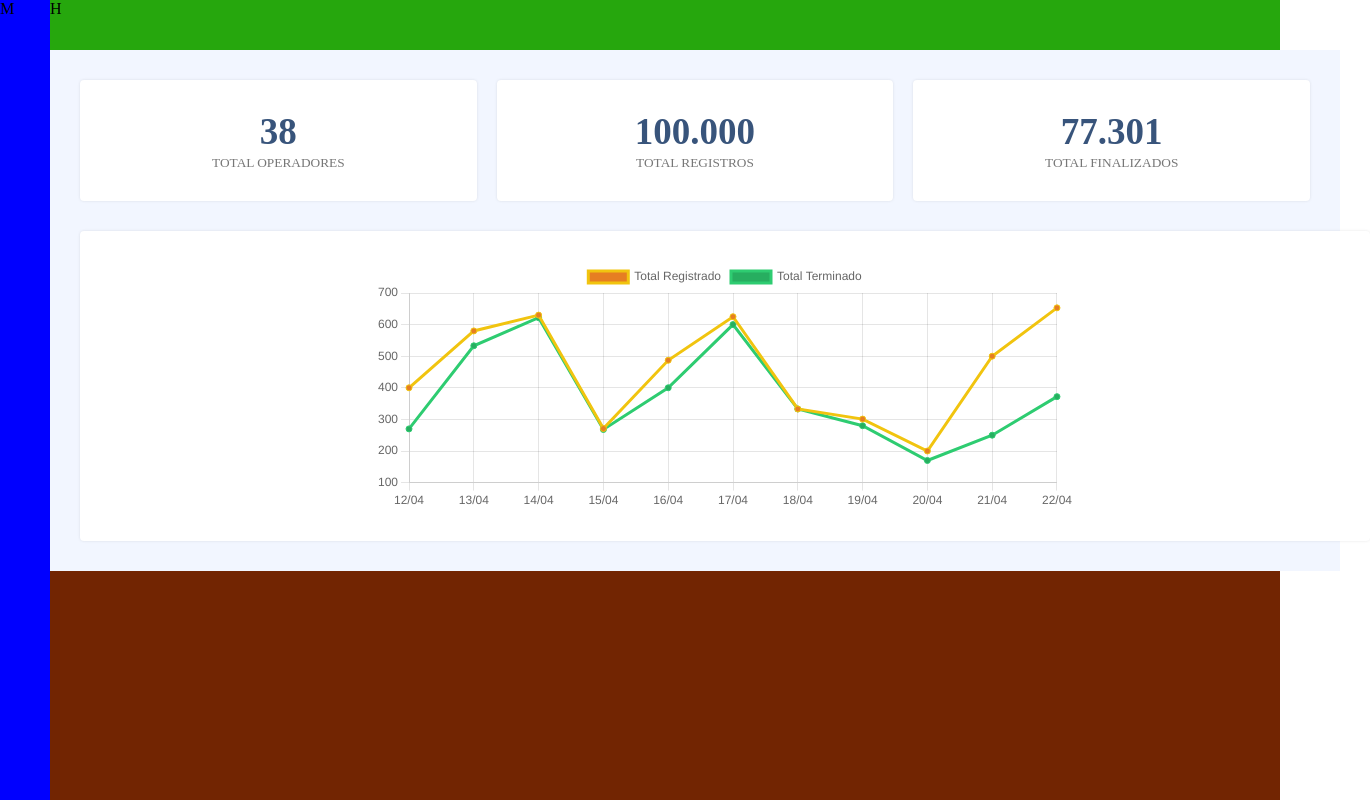
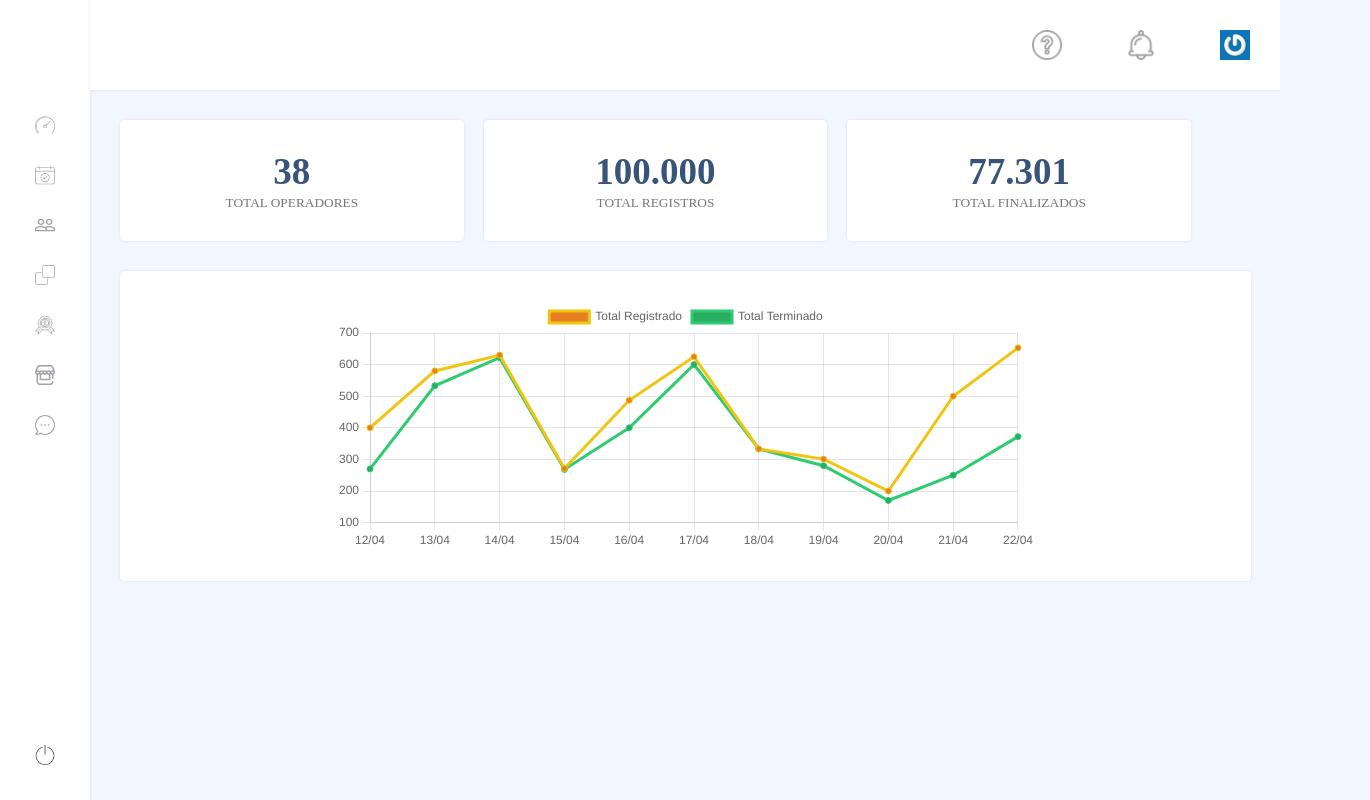
Before and after one commit to Victorfer18/painel-gdc, a plain HTML site: page dash.html in a window 1280 px wide. Shown: the whole page, 1370 px wide, since content can reach past the window. Drawn offline with nearby package versions, Linux system fonts and the light colour scheme.

Commit message:
Atualizando novo projeto

```diff
--- a/assets/css/dash.css
+++ b/assets/css/dash.css
@@ -9,35 +9,69 @@ body{
 	padding: 0;
 	margin: 0;
 	border: 0;
+	background-color: #f2f6ff;
 }
 
 .painel{
 	display: grid;
 	grid-template-areas: "menu header" "menu conteudo";
-	grid-template-columns: 50px 1fr;
-	grid-template-rows: 50px 1fr;
+	grid-template-columns: 90px 1fr;
+	grid-template-rows: 90px 1fr;
 	width: 100%;
 	min-height: 100vh;
 
 }
 
 .painel__menu{
-	background-color: blue;
+	background-color: #fff;
+	display: grid;
+	grid-template-rows: 50px 1fr 50px;
 	grid-area: menu;
+	grid-gap: 30px;
+	padding: 20px;
+	box-shadow: 0 0 3px rgba(0, 0, 0, .1);
+}
+
+.painel__menu img{
+	display: block;
+	width: 50px;
+	height: 50px;
+	padding: 15px;
+	box-sizing: border-box;
+	cursor: pointer;
+
+}
+
+.painel__menu img:hover{
+	background-color: #f2e8f0;
+	border-radius: 15px;
 }
 
 .painel__header{
-	background-color: rgb(38, 167, 13);
+	box-shadow: 0 0 3px rgba(0, 0, 0, .1);
+	background-color:#fff;
 	grid-area: header;
+	text-align: right;
+
 }
+
+.painel__header img{
+	display: inline-block;
+	width: 90px;
+	height: 90px;
+	padding: 30px;
+	box-sizing: border-box;
+	cursor: pointer;
+}
+
 .painel__conteudo{
-	background-color: rgb(114, 37, 2);
+
 	grid-area: conteudo;
 }
 .relatorio {
-    background-color:#f2f6ff;
+
     display: block;
-    width: 100%;
+    width: 90%;
     padding: 30px;
 }
 .relatorio__resumo {
--- a/dash.html
+++ b/dash.html
@@ -10,10 +10,23 @@
 <body>
     <div class="painel">
         <div class="painel__menu">
-            M
+            <div></div>
+            <div>
+                <img src="./assets/icon/speed.png">
+                <img src="./assets/icon/cronograma.png">
+                <img src="./assets/icon/grupo.png">
+                <img src="./assets/icon/minimizar.png">
+                <img src="./assets/icon/medalha.png">
+                <img src="./assets/icon/shop.png">
+                <img src="./assets/icon/bate-papo.png">
+            </div>
+
+            <img src="./assets/icon/power.png">
         </div>
         <div class="painel__header">
-            H
+            <img src="./assets/icon/interrogacao.png" >
+            <img src="./assets/icon/notificacao.png" >
+            <img src="./assets/icon/gravatar.jpg">
         </div>
         <div class="painel__conteudo">
             <div class="relatorio">
```
Also changed, not shown: assets/icon/004-melhor.png (deleted), assets/icon/007-chronometer.png (deleted), assets/icon/009-dialogo.png (deleted), assets/icon/010-balao-de-fala-com-doodle-de-texto.png (deleted), assets/icon/013-poder-1.png (deleted), assets/icon/015-notificacao.png (deleted), assets/icon/017-medalha-com-uma-estrela-e-duas-caudas-de-fita.png (deleted), assets/icon/bate-papo.png (renamed from assets/icon/011-bate-papo.png), assets/icon/cronograma.png (renamed from assets/icon/003-cronograma.png), assets/icon/gravatar.jpg (added), assets/icon/grupo.png (renamed from assets/icon/001-grupo.png), assets/icon/interrogacao.png (renamed from assets/icon/014-ponto-de-interrogacao.png), assets/icon/medalha.png (renamed from assets/icon/005-medalha-de-ouro.png), assets/icon/minimizar.png (renamed from assets/icon/008-minimizar.png), 4 more files.
